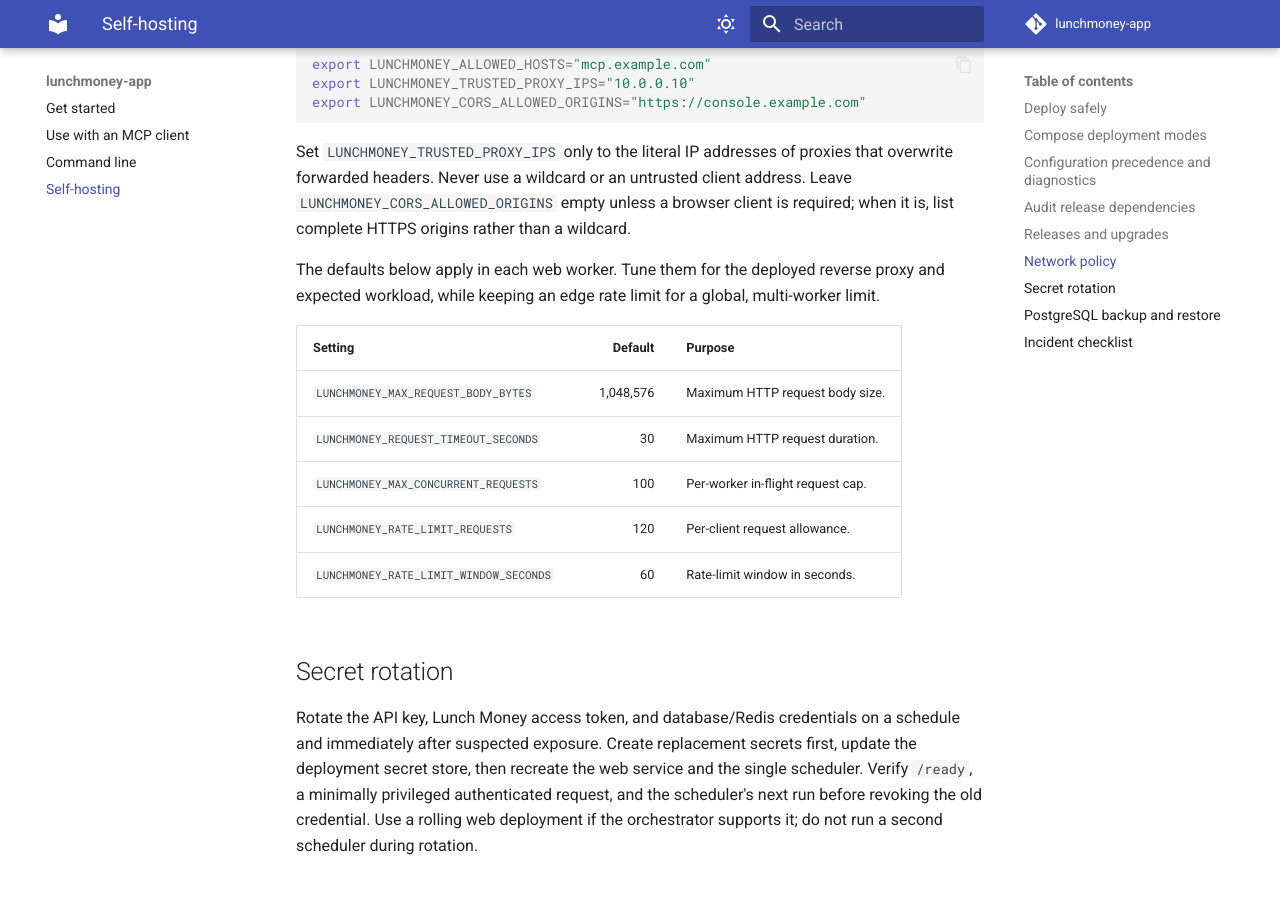
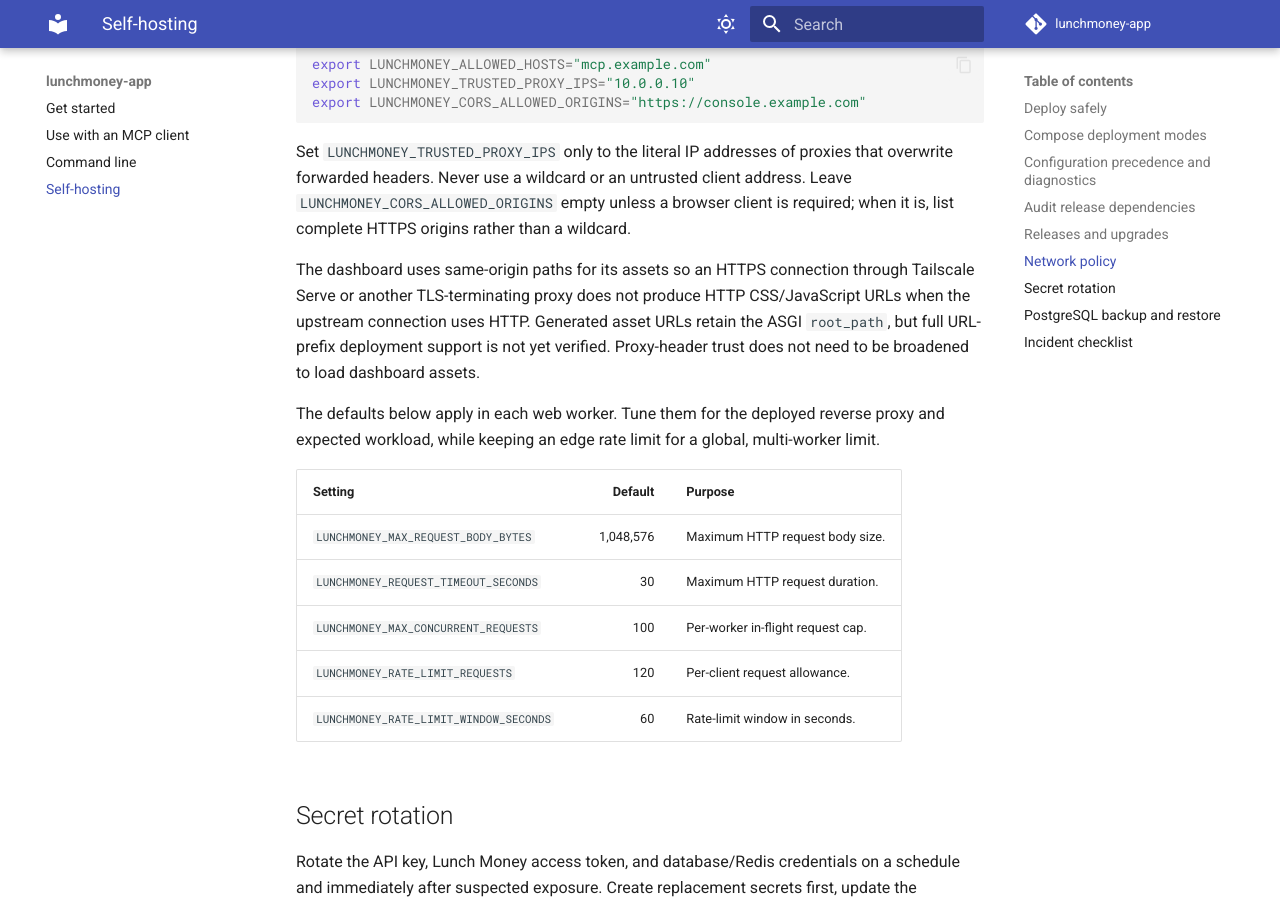
Before and after one commit to juftin/lunchmoney-app, an MkDocs documentation site: the page built from docs/OPERATIONS.md, in a window 1280 px wide and 900 px high, scrolled down 3697 px. Built offline with MkDocs 1.6.1 and Material for MkDocs 9.7.7, drawn with Linux system fonts in a browser that asks for light colours; comment, search, counter and statistics services are not loaded.

Commit message:
🐛 (dashboard): fix mixed content behind HTTPS proxies (#88)

```diff
--- a/docs/OPERATIONS.md
+++ b/docs/OPERATIONS.md
@@ -154,6 +154,13 @@ that overwrite forwarded headers. Never use a wildcard or an untrusted client
 address. Leave `LUNCHMONEY_CORS_ALLOWED_ORIGINS` empty unless a browser client
 is required; when it is, list complete HTTPS origins rather than a wildcard.
 
+The dashboard uses same-origin paths for its assets so an
+HTTPS connection through Tailscale Serve or another TLS-terminating proxy does
+not produce HTTP CSS/JavaScript URLs when the upstream connection uses HTTP.
+Generated asset URLs retain the ASGI `root_path`, but full URL-prefix deployment
+support is not yet verified. Proxy-header trust does not need to be broadened
+to load dashboard assets.
+
 The defaults below apply in each web worker. Tune them for the deployed reverse
 proxy and expected workload, while keeping an edge rate limit for a global,
 multi-worker limit.
```
Also changed, not shown: docs/maintainers/AGENT_HANDOFF.md (+10 -0 lines), docs/maintainers/CHECKLIST.md (+2 -0 lines), src/lunchmoney_app/app/templates/dashboard.html (+8 -8 lines), 1 other file.
